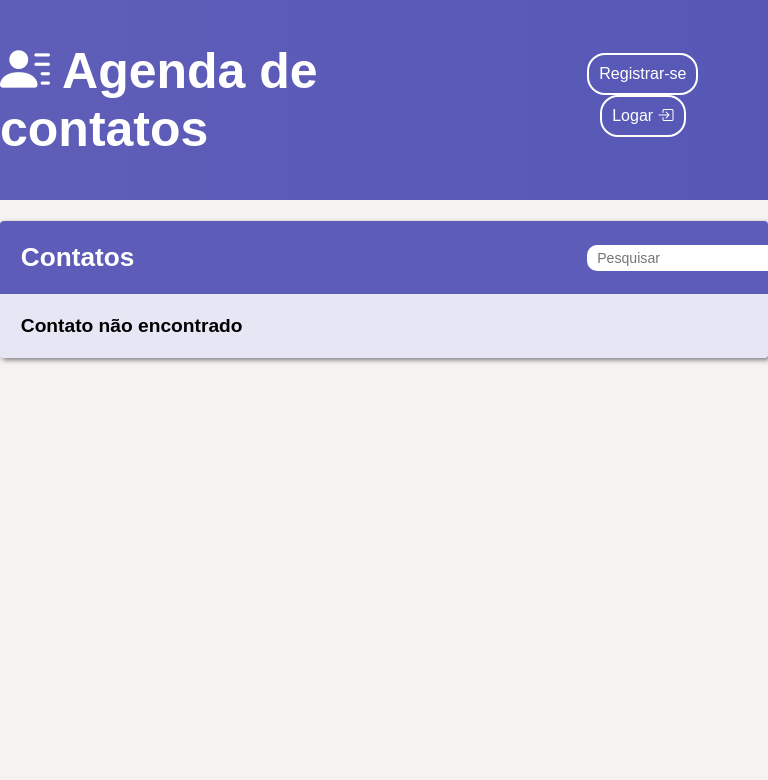
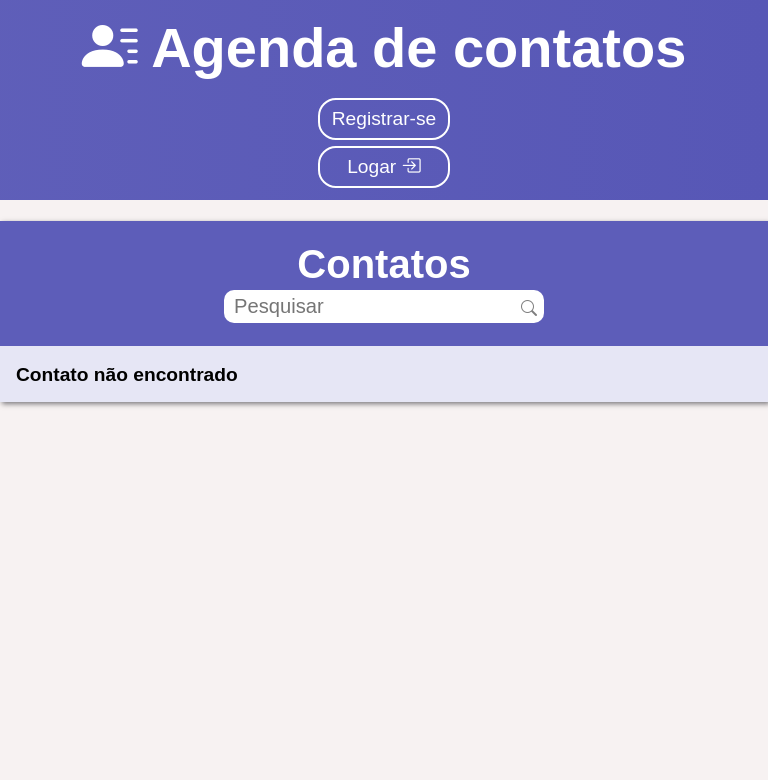
Before and after one commit to Lucas-335/Agenda, a Django app: page / in a window 768 px wide. Shown: the top 780 px of the page. Run offline with Django 5.2, Linux system fonts and the light colour scheme; data that the repository does not hold is empty.

Commit message:
tablet-responsive finalizado

```diff
--- a/base_templates/global/static/css/style.css
+++ b/base_templates/global/static/css/style.css
@@ -3,6 +3,7 @@
     --table-mobile-min-width: 30rem;
     --spacing: 1.3rem;
     --spacing-mobile:0.8rem;
+    --spacing-tablet: 1rem;
     --medium-font-size: 1.4rem;
     --color-black: rgb(0, 0, 30);
     --color-link: rgb(82, 19, 134);
@@ -350,6 +351,12 @@ a{
     }
 }
 
+@media only screen and (max-height: 680px){
+    .header{
+        height: 35vh;
+    }
+}
+
 @media only screen and (max-width: 600px) {
 
     /* --------------HEADER-------------- */
@@ -464,13 +471,140 @@ a{
 }
 
 /* Small devices (portrait tablets and large phones, 600px and up) */
-@media only screen and (min-width: 600px) {...}
+@media only screen and (min-width: 600px) and (max-width: 992px) {
+    body{
+        font-size: 1.3rem;
+    }
 
-/* Medium devices (landscape tablets, 768px and up) */
-@media only screen and (min-width: 768px) {...}
+    h2{
+        font-size: 3rem;
+    }
 
-/* Large devices (laptops/desktops, 992px and up) */
-@media only screen and (min-width: 992px) {...}
+    h3{
+        font-size: 2.5rem;
+    }
 
-/* Extra large devices (large laptops and desktops, 1200px and up) */
-@media only screen and (min-width: 1200px) {...}
+    /* --------------HEADER-------------- */
+
+    .header-content{
+        flex-direction: column;
+        align-items: center;
+        justify-content: center;
+    }
+
+    .title{
+        font-size: 3.5rem;
+    }
+
+    .nav-content{
+        margin-bottom: 10px;
+    }
+
+    .nav-content ul li{
+        display: block;
+        padding: 3px;
+    }
+
+    .nav-content a {
+        min-width: 7rem;
+        font-size: 1.2rem;
+        padding: 0.5rem;
+    }
+
+    /* --------------MAIN-------------- */
+    .main-content{
+        max-width: 100%;
+        border-radius: 0;
+    }
+
+    .table-content {
+        min-width: 100%;
+          }
+
+    .table-caption div{
+        flex-direction: column;
+        justify-content: center;
+        max-width: 20rem;
+    }
+
+    .search-icon{
+        right: 7px;
+        top: 13px;
+    }
+
+    .search-content{
+        padding: 5px 25px 5px 10px;
+        margin: 3px 0;
+        border-radius: 10px;
+        font-size: 0.9em;
+        min-width: 20rem;
+        border: 1px solid var(--input-border);
+    }
+
+    .table-row{
+        text-overflow: ellipsis;
+        text-align: left;
+    }
+
+    .table-cel,
+    .table-header{
+        padding: var(--spacing-tablet);
+    }
+
+    .pagination{
+        padding: 20px;
+    }
+
+/* --------------ADD CONTACT / REGISTER USER-------------- */
+
+    .contact-content{
+        width: 100%;
+    }
+
+    .field-content input,
+    .field-content select{
+    padding: 0.7rem 0.5rem;
+    width: 95%;
+    font-size: 1rem;
+}
+
+    .field-help-text{
+        font-size: 0.9rem;
+    }
+
+    .field-error{
+        font-size: 1rem;
+    }
+
+    .button-form{
+        font-size: 1rem;
+    }
+    .button-form.button-padding{
+        padding: 0.8rem 0.5rem;
+    }
+
+    .button-form a{
+        padding: 0.8rem 0.5rem;
+        display: inline-block;
+    }
+/* --------------SINGLE CONTACT-------------- */
+
+    .mobile-title h2{
+        text-align: left;
+    }
+
+    .row-content .back-button{
+        padding: 8px;
+        position: absolute;
+        right: 20px;
+        top: 20px;
+    }
+
+    .sg-contact-list{
+        text-align: left;
+    }
+
+    .sg-contact-item{
+        margin: var(--spacing-mobile) 0;
+    }
+}
```
